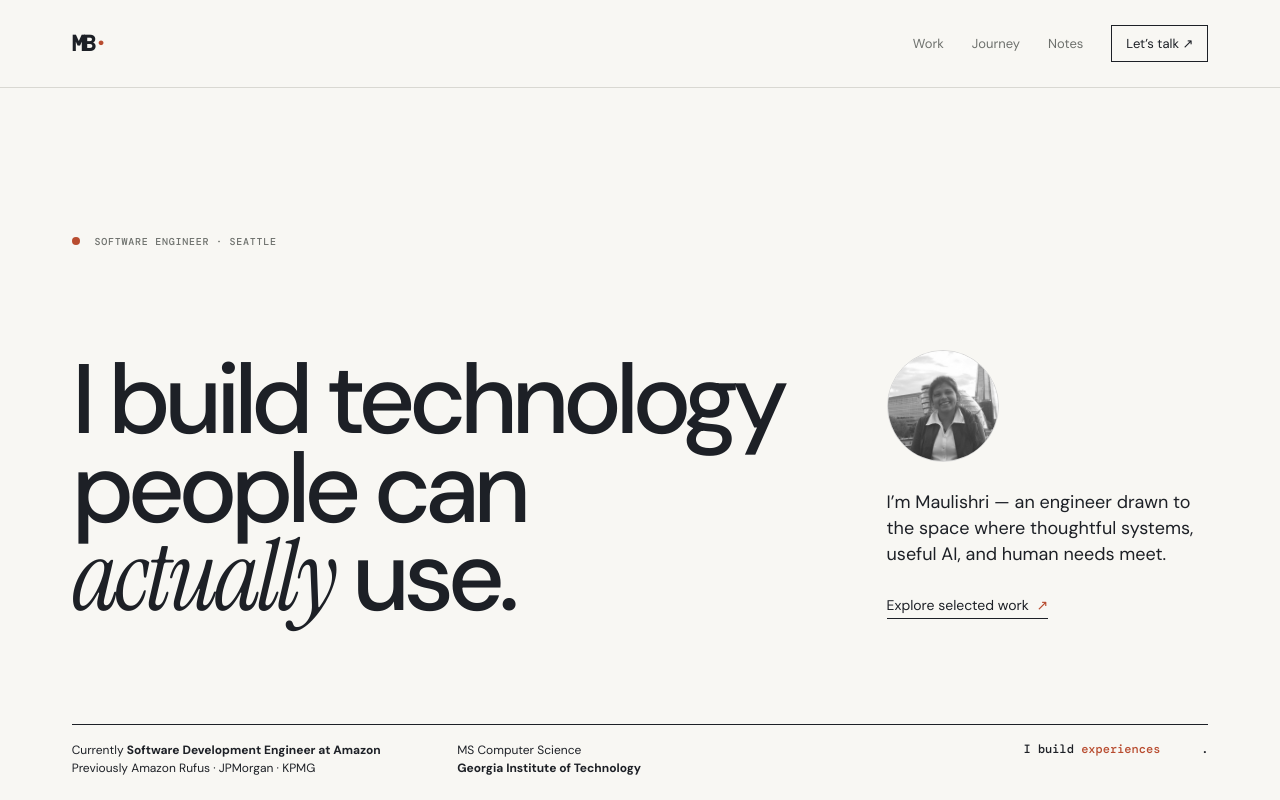
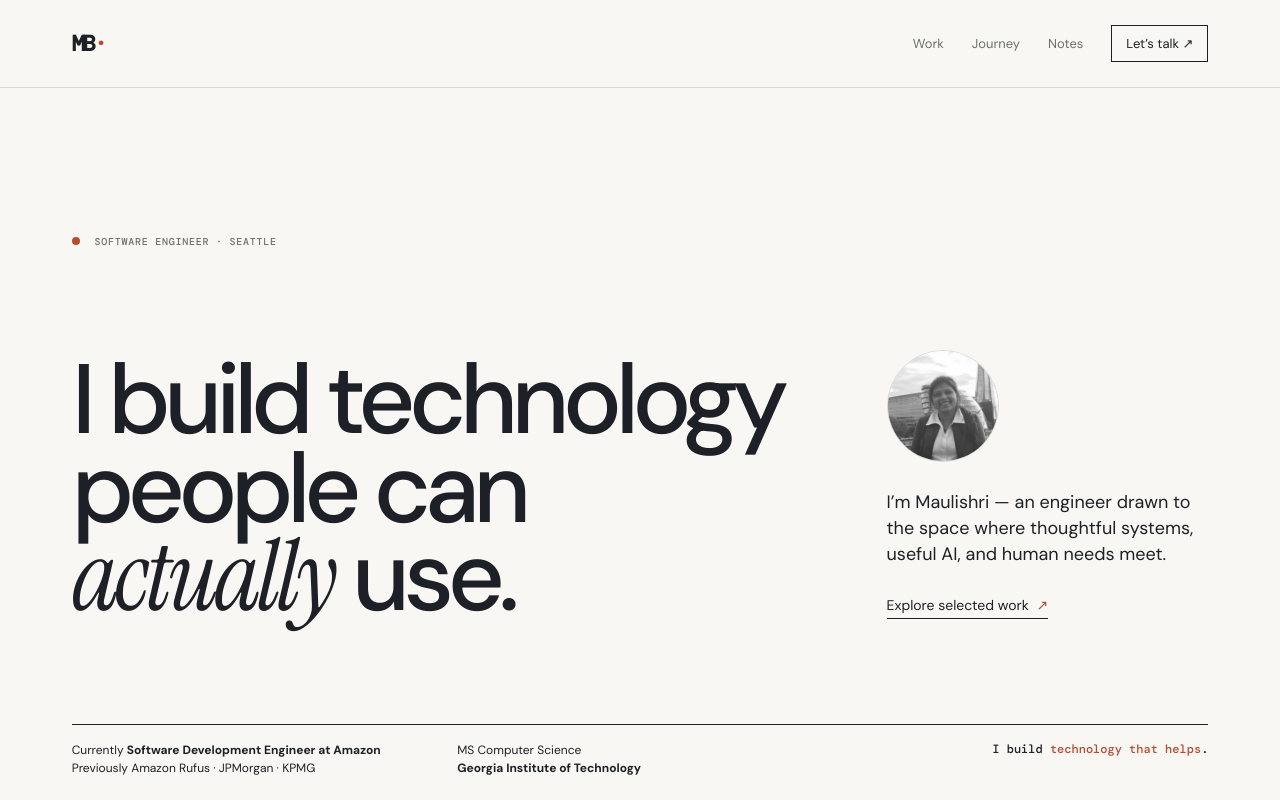
Before and after one commit to Maulishri/Maulishri.github.io, a React (Create React App) app: page / in a window 1280 px wide. Shown: the top 800 px of the page. Built offline with nearby package versions, Linux system fonts and the light colour scheme.

Commit message:
Update hero page wording

```diff
--- a/src/App.js
+++ b/src/App.js
@@ -4,7 +4,7 @@ import { contact, timeline, projects } from "./data";
 import portrait from "./image/profile.jpeg";
 
 const Arrow = () => <span aria-hidden="true">↗</span>;
-const PHRASES = ["systems", "AI", "experiences", "occasional paintings"];
+const PHRASES = ["software that matters", "user-friendly workflows", "technology that helps", "AI systems to ease life", "experiences", "occasional paintings"];
 
 function App() {
   const [phrase, setPhrase] = useState(0);
```
